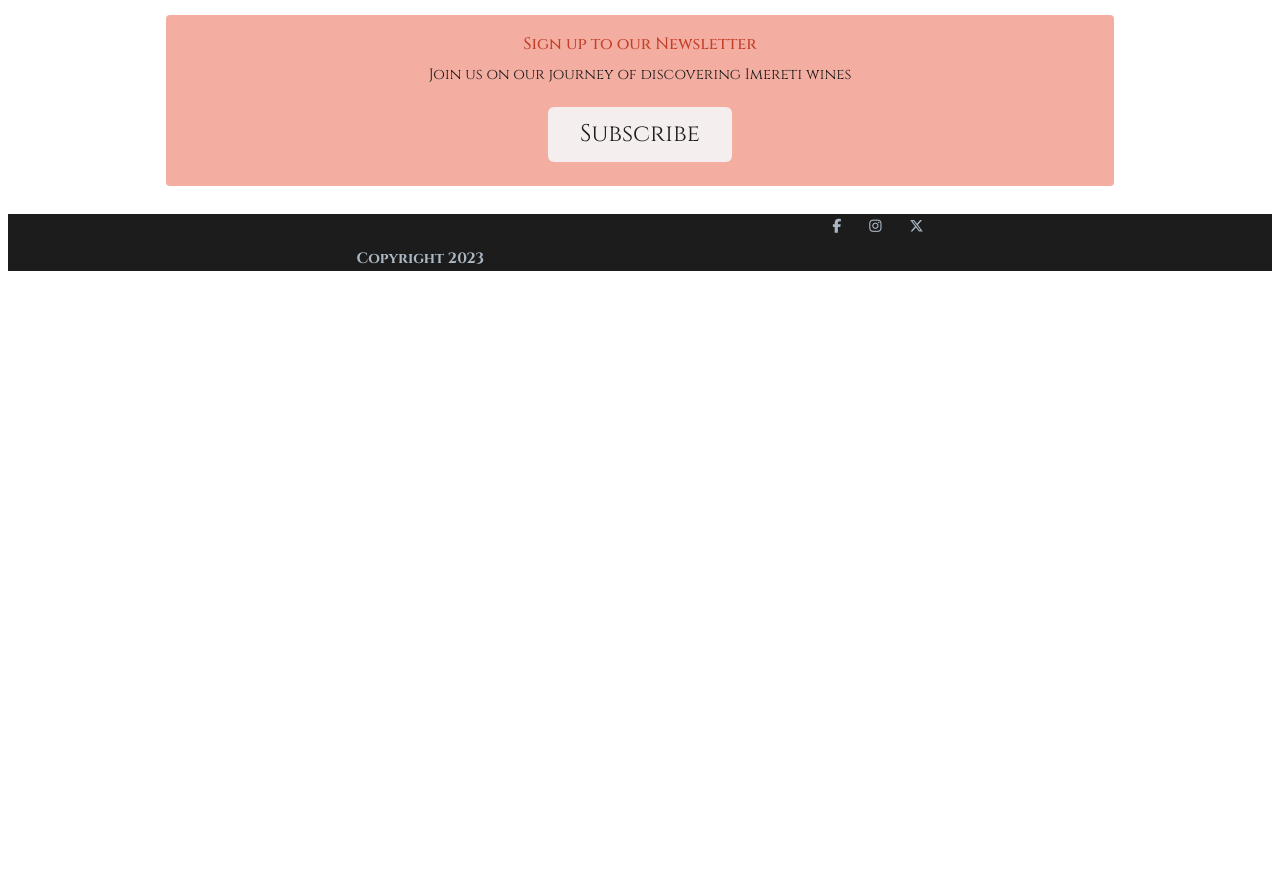
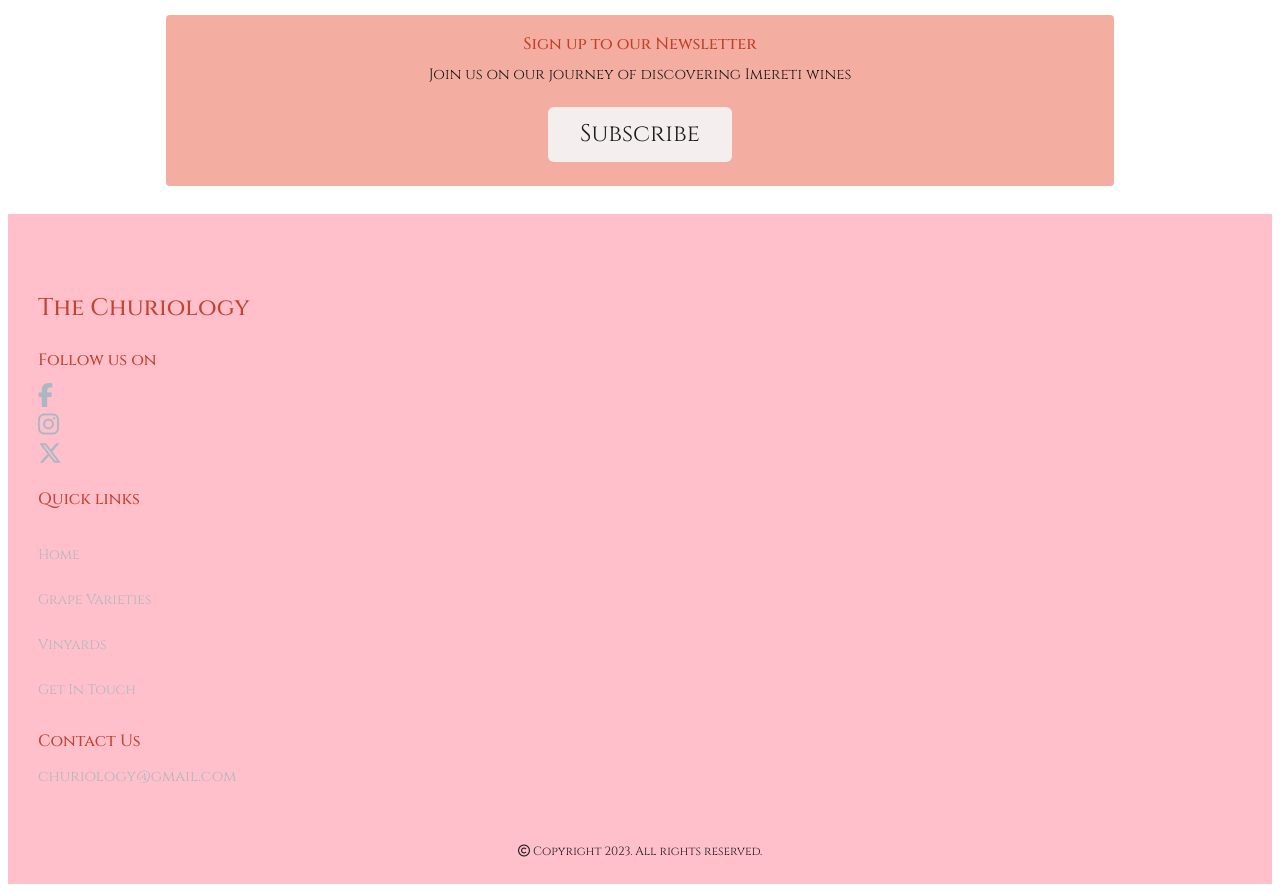
Before and after one commit to Liakintsurashvili/The-Churiology, a plain HTML site: page index.html in a window 1280 px wide. Shown: the part 2662-3554 px from the top of the page. Before the commit the page ends 2941 px from the top, so only its background shows below. Drawn offline with Linux system fonts and the light colour scheme.

Commit message:
Added and styled new items to footer

```diff
--- a/assets/css/style.css
+++ b/assets/css/style.css
@@ -162,24 +162,69 @@ background-color: deeppink;
   background-color:#9a9292;
 }
 /* footer */
-footer {
-  display: flex;
-  flex-direction: row-reverse;
-  justify-content: space-evenly;
-  background-color: #1c1c1c;
-  color: #abb8c3;
+.footer {
+  padding: 50px 30px 20px;
+  background-color: pink;
+}
+footer a {
+  text-decoration: none;
 }
 #social-media {
   list-style-type: none;
-  display: flex;
-  flex-wrap: wrap;
-  gap: 2em;
+
 }
 #social-media i {
   color: #abb8c3;
+  font-size: x-large;
 }
-
-/* Media query for tablets and larger (768px and up) */
+.container {
+  max-width: 1300px;
+  margin: 0 auto
+}
+.footer-body {
+  display: flex;
+  justify-content: space-between;
+  gap: 20px;
+}
+.footer-logo {
+  padding-bottom: 10px;
+}
+.footer-subtitle {
+  padding-bottom: 10px;
+}
+.footer-title {
+  padding-bottom: 20px;
+}
+.footer-menu-link, .footer-contact-link{
+  color: #abb8c3;
+  transition: 0.3s;
+}
+.footer-menu-item {
+  list-style-type: none;
+}
+.footer-contact-link:hover, .footer-menu-link:hover {
+  color:#9a9292;
+}
+.footer-menu {
+  height: 180px;
+  display: flex;
+  flex-direction: column;
+  justify-content: space-around;
+}
+.footer-contact-link {
+  display: flex;
+  align-items: center;
+}
+.footer-contact-subtitle {
+  padding-top: 10px;
+  max-width: 200px;
+}
+.footer-copy {
+  padding-top: 50px;
+  font-size: 12px;
+  text-align: center;
+}
+/*media query for tablets and larger (768px and up) */
 @media screen and (min-width: 768px) {
   /* Header */
   nav {
--- a/index.html
+++ b/index.html
@@ -79,21 +79,61 @@
     </section>
   </main>
   <!--footer-->
-  <footer>
-    <ul id="social-media">
-      <li>
-        <a href="https://www.facebook.com" target="_blank" rel="noopener" aria-label="Visit our Facebook page"><i class="fa-brands fa-facebook-f"></i></a>
-      </li>
-      <li>
-        <a href="https://www.instagram.com" target="_blank" rel="noopener" aria-label="Visit our Instagram page"><i class="fa-brands fa-instagram"></i></a>
-      </li>
-      <li>
-        <a href="https://www.twitter.com" target="_blank" rel="noopener" aria-label="Visit our X page"><i class="fa-brands fa-x-twitter"></i></a>
-      </li>
-    </ul>
-      <p><b>Copyright 2023</b></p>
+  <footer class="footer">
+    <div class="container">
+      <div class="footer-body">
+          <!--Footer item-->
+          <div class="footer-item">
+            <div class="footer-social-media">
+              <h2 class="footer-logo">The Churiology</h2>
+              <!--Footer social media-->
+              <h3 class="footer-subtitle">Follow us on</h3>
+              <ul id="social-media">
+                <li><a href="https://www.facebook.com" target="_blank" rel="noopener" aria-label="Visit our Facebook page"><i class="fa-brands fa-facebook-f"></i></a</li>
+                <li><a href="https://www.instagram.com" target="_blank" rel="noopener" aria-label="Visit our Instagram page"><i class="fa-brands fa-instagram"></i></a></li>
+                <li><a href="https://www.twitter.com" target="_blank" rel="noopener" aria-label="Visit our X page"><i class="fa-brands fa-x-twitter"></i></a></li>
+              </ul>
+            </div>
+            <!--Footer social media-->
+          </div>
+      </div>
+        <!--Footer item-->
+         <div class="footer-item">
+         <h3 class="footer-title">Quick links</h3>
+         <ul class="footer-menu">
+          <!--Footer menu item-->
+          <li class="footer-menu-item">
+            <a href="index.html" class="footer-menu-link">Home</a>
+          </li>
+          <li class="footer-menu-item">
+            <a href="grapevarieties.html" class="footer-menu-link">Grape Varieties</a>
+          </li>
+          <li class="footer-menu-item">
+            <a href="vinyards.html" class="footer-menu-link">Vinyards</a>
+          </li>
+          <li class="footer-menu-item">
+            <a href="getintouch.html" class="footer-menu-link">Get In Touch</a>
+          </li>
+          <!--Footer menu item-->
+         </ul>
+        </div>
+        <!--Footer contact item-->
+        <div class="footer-item">
+          <h3>Contact Us</h3>
+          <a href="mailto:churiology@gmail.com" class="footer-contact-link">
+            <p class="footer-contact-subtitle">
+              churiology@gmail.com
+            </p>
+          </a>
+          <!--Footer contact item-->
+        </div>
+        <!--Footer item-->
+      </div>
+      <div class="footer-copy">
+        <i class="fa-regular fa-copyright"></i> Copyright 2023. All rights reserved.
+      </div>
+    </div>
   </footer>
-
   <!--Font Awsome kit-->
   <script src="https://kit.fontawesome.com/0540ff8da9.js" crossorigin="anonymous"></script>
 </body>
```
